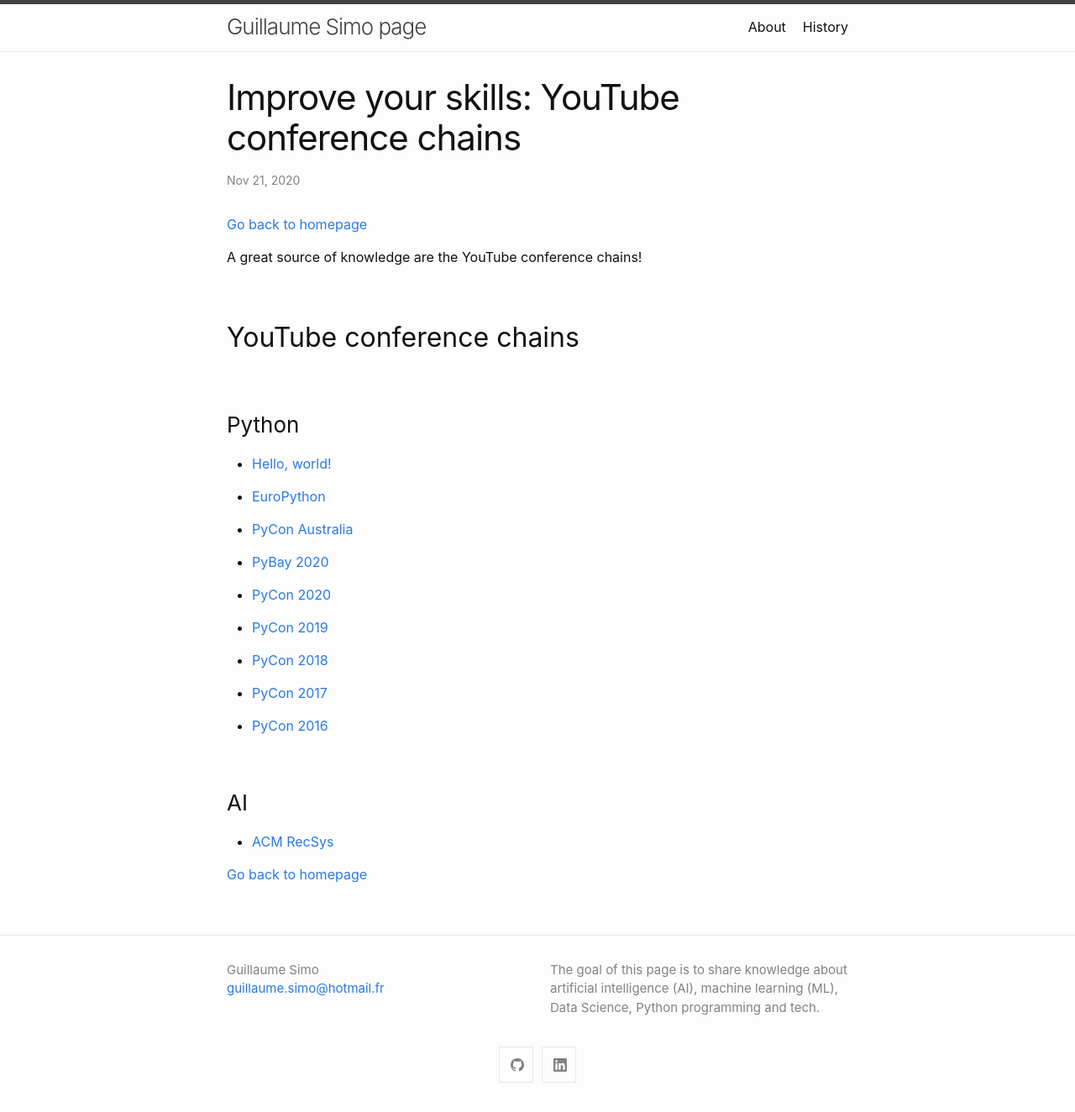
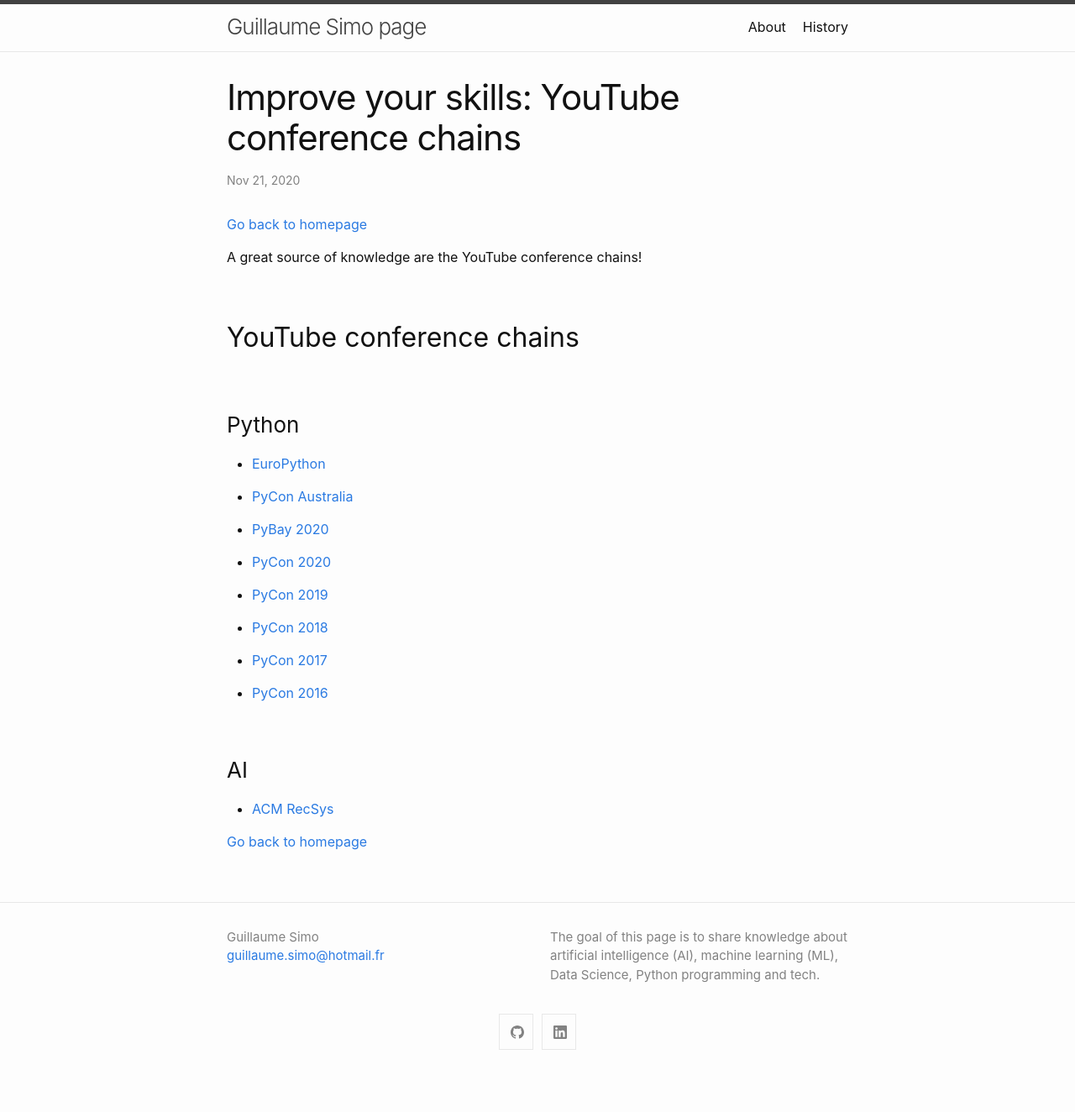
Before and after one commit to GuillaumeSimo/GuillaumeSimo.github.io, a Jekyll site: the page built from _posts/2020-11-21-improve-skills-youtube-conference-chains.md, in a window 1280 px wide. Shown: the whole page at 84% size. Built offline with Jekyll 4.4.1, drawn with Linux system fonts in a browser that asks for light colours; after the commit the page ends 1285 px from its top, so only the background shows below that.

Commit message:
Update 2020-11-21-improve-skills-youtube-conference-chains.md

```diff
--- a/_posts/2020-11-21-improve-skills-youtube-conference-chains.md
+++ b/_posts/2020-11-21-improve-skills-youtube-conference-chains.md
@@ -12,15 +12,13 @@ A great source of knowledge are the YouTube conference chains!
 
 ### Python
 
-* <a href="http://example.com/" target="_blank">Hello, world!</a>
+* <a href="https://www.youtube.com/user/PythonItalia" target="_blank">EuroPython</a>
 
-* [EuroPython](https://www.youtube.com/user/PythonItalia)
+* <a href="https://www.youtube.com/user/PyConAU" target="_blank">PyCon Australia</a>
 
-* [PyCon Australia](https://www.youtube.com/user/PyConAU)
+* <a href="https://www.youtube.com/channel/UC51aOZF5nnderbuar5D5ifw" target="_blank">PyBay 2020</a>
 
-* [PyBay 2020](https://www.youtube.com/channel/UC51aOZF5nnderbuar5D5ifw)
-
-* [PyCon 2020](https://www.youtube.com/channel/UCMjMBMGt0WJQLeluw6qNJuA)
+* <a href="https://www.youtube.com/channel/UCMjMBMGt0WJQLeluw6qNJuA" target="_blank">PyCon 2020</a>
 
 * [PyCon 2019](https://www.youtube.com/channel/UCxs2IIVXaEHHA4BtTiWZ2mQ)
 
```
